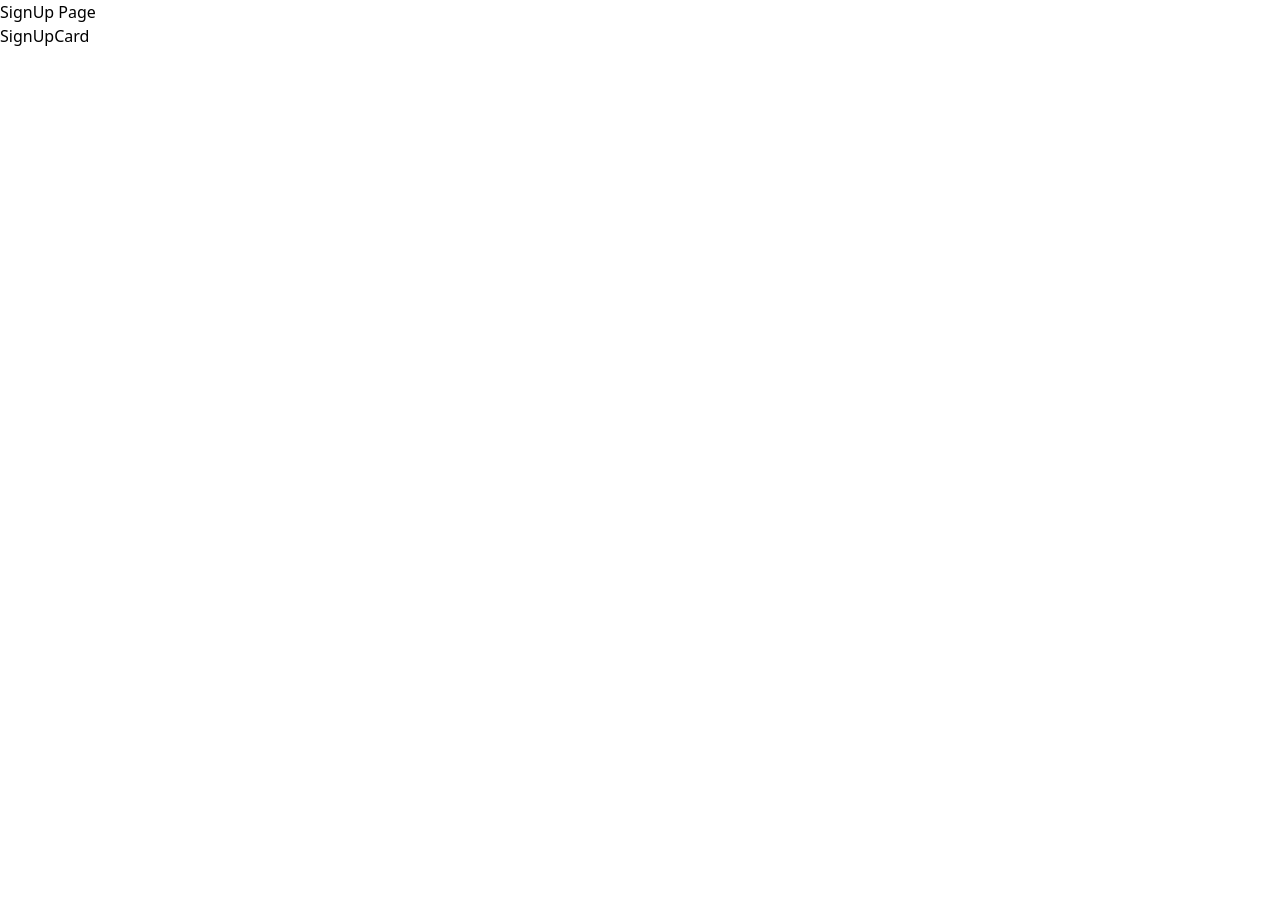
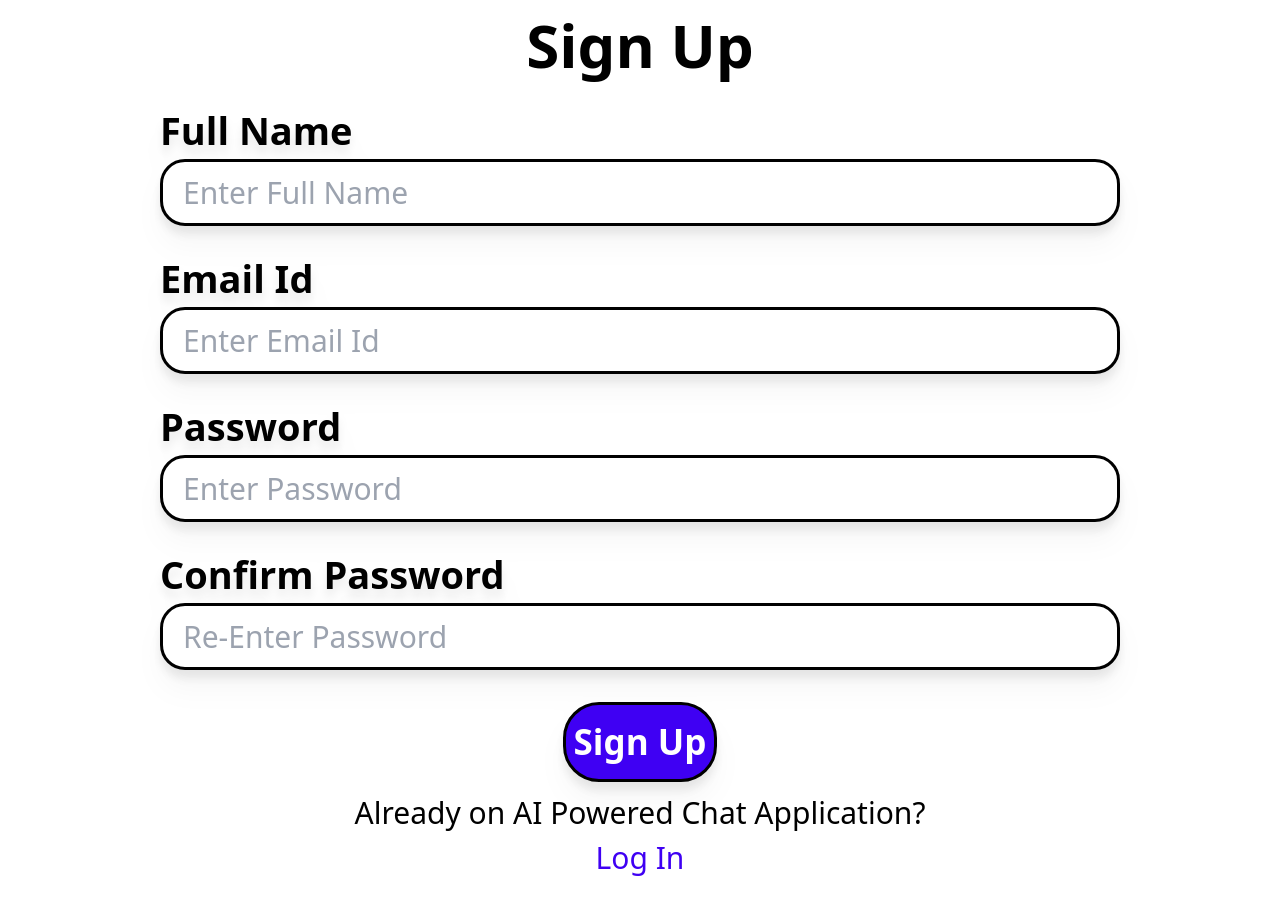
Before and after one commit to arpitv970/ai-powered-chat-application, a React (Vite) app in the folder frontend/: page /signup in a window 1280 px wide. Before the commit the page ends 800 px from the top, so only its background shows below. Built offline with nearby package versions, Linux system fonts and the light colour scheme.

Commit message:
created login & signup screens

```diff
--- a/frontend/package.json
+++ b/frontend/package.json
@@ -10,6 +10,7 @@
     "preview": "vite preview"
   },
   "dependencies": {
+    "axios": "^1.4.0",
     "react": "^18.2.0",
     "react-dom": "^18.2.0",
     "react-router-dom": "^6.11.1"
--- a/frontend/src/components/Login/Login.jsx
+++ b/frontend/src/components/Login/Login.jsx
@@ -1,10 +1,49 @@
-import LoginCard from "./LoginCard";
-
+import { Link } from 'react-router-dom';
 const Login = () => {
-    return <div>
-        <h1>Login Page</h1>
-        <LoginCard />
-    </div>;
+    return (
+        <div>
+            <h1 className='text-center font-[700] text-[60px]'>Log In</h1>
+            <form className='w-[75%] mx-auto flex flex-col justify-between drop-shadow-xl'>
+                <section className='my-3'>
+                    <label className='text-left font-[600] text-[38px]'>
+                        Email Id
+                    </label>
+                    <input
+                        name='email'
+                        type='email'
+                        className='border-[3.5px] rounded-[25px] w-[100%] border-black text-[30px] px-5 py-2  transition-all duration-200 ease-in-out hover:border-devBlue'
+                        placeholder='Enter Email Id'
+                        required={true}
+                    />
+                </section>
+                <section className='my-3'>
+                    <label className='text-left font-[600] text-[38px]'>
+                        Password
+                    </label>
+                    <input
+                        name='password'
+                        type='password'
+                        className='border-[3.5px] rounded-[25px] w-[100%] border-black text-[30px] px-5 py-2 transition-all duration-200 ease-in-out hover:border-devBlue'
+                        placeholder='Enter Password'
+                        required={true}
+                    />
+                </section>
+                <button
+                    type='submit'
+                    className='text-[35px] font-[700] text-white bg-[#3F00F3] w-[16%] h-[10vh] text-center flex justify-center items-center mx-auto mt-5 border-[3px] rounded-[36px] border-black transition-all duration-200 ease-in-out hover:text-devYellow'
+                >
+                    Log In
+                </button>
+            </form>
+            <section className='flex flex-col justify-center items-center mt-2 mb-5 text-[30px]'>
+                <p>Already on AI Powered Chat Application?</p>
+                <p>Create Your account</p>
+                <Link to='/signup'>
+                    <p className='text-[#3F00F3]'>Sign Up</p>
+                </Link>
+            </section>
+        </div>
+    );
 };
 
 export default Login;
--- a/frontend/src/components/SignUp/SignUp.jsx
+++ b/frontend/src/components/SignUp/SignUp.jsx
@@ -1,10 +1,72 @@
-import SignUpCard from './SignUpCard';
+import { Link } from 'react-router-dom';
 
 const SignUp = () => {
     return (
         <div>
-            <h1>SignUp Page</h1>
-            <SignUpCard />
+            <h1 className='text-center font-[700] text-[60px]'>Sign Up</h1>
+            <form className='w-[75%] mx-auto flex flex-col justify-between drop-shadow-xl'>
+                <section className='my-3'>
+                    <label className='text-left font-[600] text-[38px]'>
+                        Full Name
+                    </label>
+                    <input
+                        name='name'
+                        type='text'
+                        className='border-[3.5px] rounded-[25px] w-[100%] border-black text-[30px] px-5 py-2 transition-all duration-200 ease-in-out hover:border-devBlue'
+                        required={true}
+                        placeholder='Enter Full Name'
+                    />
+                </section>
+                <section className='my-3'>
+                    <label className='text-left font-[600] text-[38px]'>
+                        Email Id
+                    </label>
+                    <input
+                        name='email'
+                        type='email'
+                        className='border-[3.5px] rounded-[25px] w-[100%] border-black text-[30px] px-5 py-2 transition-all duration-200 ease-in-out hover:border-devBlue'
+                        required={true}
+                        placeholder='Enter Email Id'
+                    />
+                </section>
+                <section className='my-3'>
+                    <label className='text-left font-[600] text-[38px]'>
+                        Password
+                    </label>
+                    <input
+                        name='password'
+                        type='password'
+                        className='border-[3.5px] rounded-[25px] w-[100%] border-black text-[30px] px-5 py-2 transition-all duration-200 ease-in-out hover:border-devBlue'
+                        required={true}
+                        placeholder='Enter Password'
+                    />
+                </section>
+                <section className='my-3'>
+                    <label className='text-left font-[600] text-[38px]'>
+                        Confirm Password
+                    </label>
+                    <input
+                        name='confirmPassword'
+                        type='password'
+                        className='border-[3.5px] rounded-[25px] w-[100%] border-black text-[30px] px-5 py-2 transition-all duration-200 ease-in-out hover:border-devBlue'
+                        required={true}
+                        placeholder='Re-Enter Password'
+                    />
+                </section>
+
+                <button
+                    type='submit'
+                    className='text-[35px] font-[700] text-white bg-[#3F00F3] w-[16%] h-[10vh] text-center flex justify-center items-center mx-auto mt-5 border-[3px] rounded-[36px] border-black transition-all duration-200 ease-in-out hover:text-devYellow'
+                >
+                    Sign Up
+                </button>
+            </form>
+            <section className='flex flex-col justify-center items-center mt-2 mb-5 text-[30px]'>
+                <p>Already on AI Powered Chat Application?</p>
+                <Link to='/login'>
+                    <p className='text-[#3F00F3]'>Log In</p>
+                </Link>
+            </section>
         </div>
     );
 };
```
Also changed, not shown: 1 other file (tests, documents, lock files or other folders).
